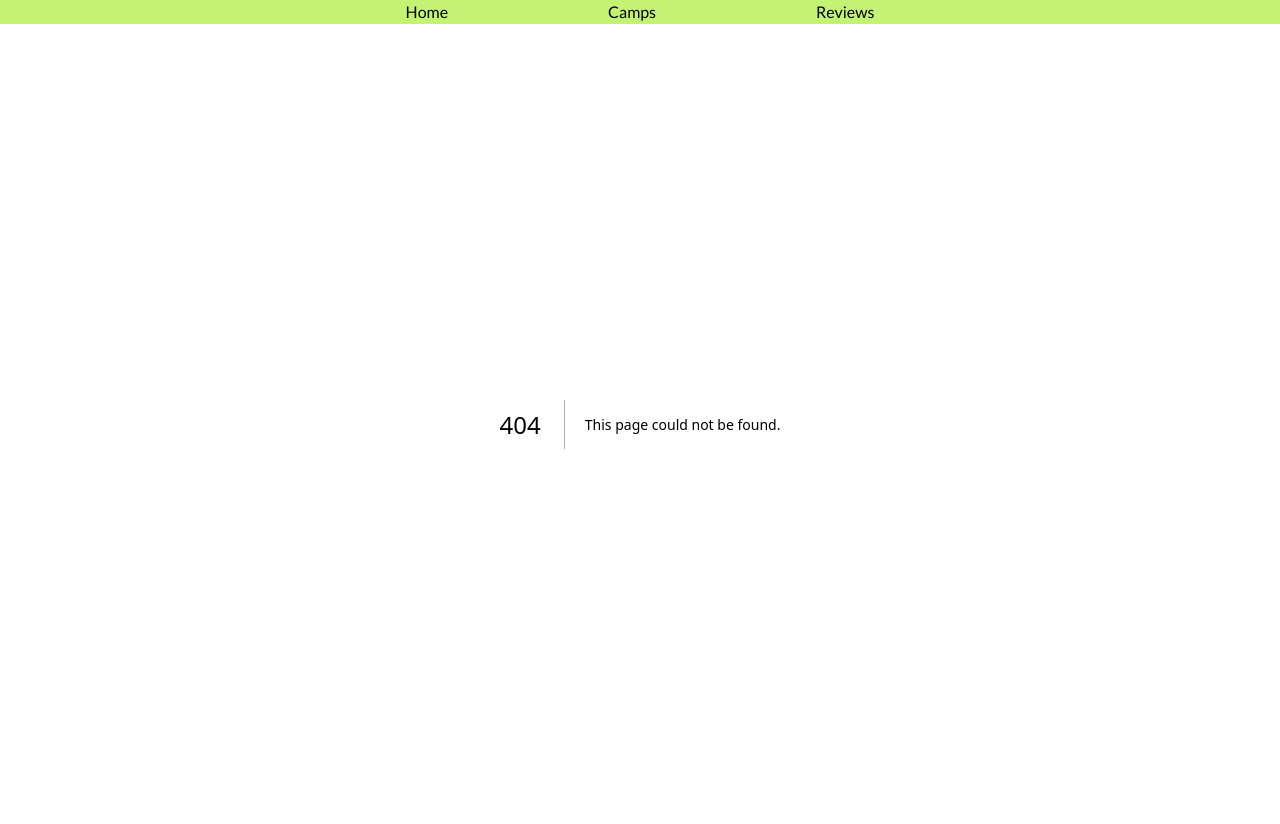
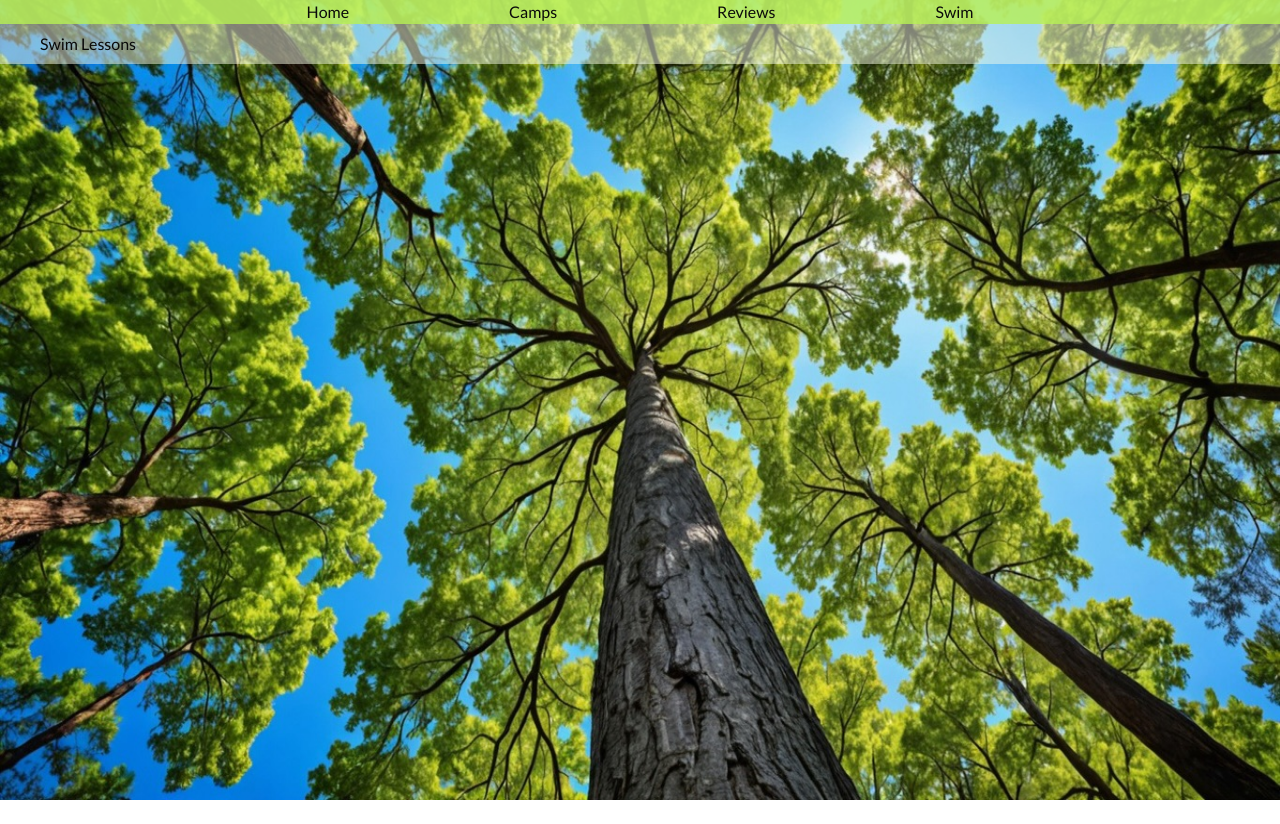
Before and after one commit to NoahNim/chloescanopy, a Next.js app: page /swimlessons in a window 1280 px wide. Before the commit this address had no page. After the commit the page ends 800 px from the top, so only its background shows below. Built offline with nearby package versions, Linux system fonts and the light colour scheme.

Commit message:
start building swim lessons, make layout.tsx and page.tsx boiler and add route to navigation

```diff
--- a/app/components/nav/page.tsx
+++ b/app/components/nav/page.tsx
@@ -10,6 +10,7 @@ export default function Nav() {
         { href: '/', label: 'Home' },
         { href: '/camps', label: 'Camps' },
         { href: '/reviews', label: 'Reviews' },
+        { href: '/swimlessons', label: 'Swim' }
     ]
 
     return (
--- /dev/null
+++ b/app/swimlessons/layout.tsx
@@ -0,0 +1,12 @@
+
+export default function SwimLessonsLayout({
+    children,
+}: Readonly<{
+    children: React.ReactNode;
+}>) {
+    return (
+        <div className="max-w-screen-xl mx-auto p-2 bg-lime-50/50 w-screen object-contain">
+            {children}
+        </div>
+    );
+}
--- /dev/null
+++ b/app/swimlessons/page.tsx
@@ -0,0 +1,7 @@
+export default function SwimLessons() {
+    return (
+        <div className="border-solid rounded mx-auto max-w-7xl px-4 sm:px-6 lg:px-8">
+            <h1>Swim Lessons</h1>
+        </div>
+    )
+}
```
